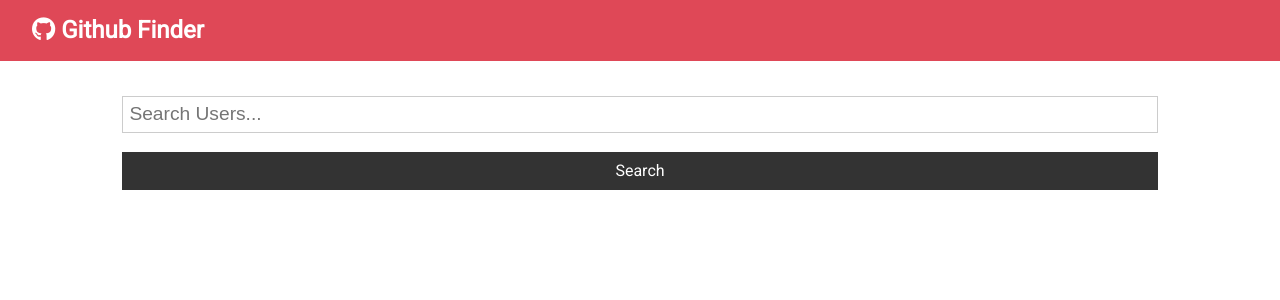
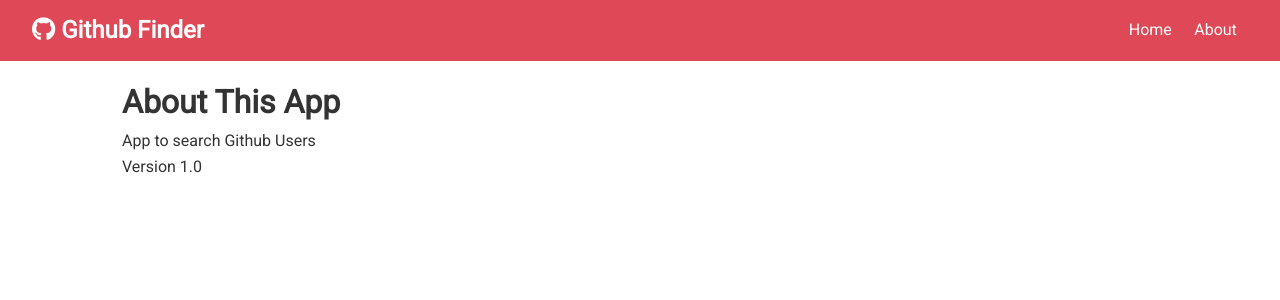
Before and after one commit to NikoIcardo/github-finder, a React (Create React App) app: page /about in a window 1280 px wide. Shown: the top 300 px of the page. Built offline with nearby package versions, Linux system fonts and the light colour scheme; the HTML template or start-up script is replaced by a standard one.

Commit message:
Added React Router DOM and an about page. Condensed the search and the results into the Home page. Then added links to both on the Navbar.

```diff
--- a/package.json
+++ b/package.json
@@ -9,6 +9,7 @@
     "axios": "^0.21.4",
     "react": "^17.0.2",
     "react-dom": "^17.0.2",
+    "react-router-dom": "^5.3.0",
     "react-scripts": "4.0.3",
     "web-vitals": "^1.1.2"
   },
--- a/src/App.js
+++ b/src/App.js
@@ -1,9 +1,11 @@
-import React, { Component } from 'react';
+import React, { Component, Fragment } from 'react';
+import { BrowserRouter as Router, Switch, Route } from 'react-router-dom';
 import axios from 'axios';
 import Navbar from './components/layout/Navbar';
 import Alert from './components/layout/Alert';
 import Users from './components/users/Users';
 import Search from './components/users/Search';
+import About from './components/pages/About';
 import './App.css';
 
 class App extends Component {
@@ -34,10 +36,17 @@
     const { users, loading, alert } = this.state;
 
     return (
+      <Router>
         <div className="App">
           <Navbar />
           <div className="container">
             <Alert alert={alert} />
+            <Switch>
+              <Route
+                path="/"
+                exact
+                render={(props) => (
+                  <Fragment>
                     <Search
                       searchUsers={this.searchUsers}
                       clearUsers={this.clearUsers}
@@ -45,8 +54,14 @@
                       setAlert={this.setAlert}
                     />
                     <Users loading={loading} users={users} />
+                  </Fragment>
+                )}
+              />
+              <Route exact path="/about" component={About} />
+            </Switch>
           </div>
         </div>
+      </Router>
     );
   }
 }
--- a/src/components/layout/Navbar.js
+++ b/src/components/layout/Navbar.js
@@ -1,5 +1,6 @@
 import React from 'react';
 import PropTypes from 'prop-types';
+import { Link } from 'react-router-dom';
 
 const Navbar = ({ icon, title }) => {
   return (
@@ -7,6 +8,14 @@
       <h1>
         <i className={icon} /> {title}
       </h1>
+      <ul>
+        <li>
+          <Link to="/">Home</Link>
+        </li>
+        <li>
+          <Link to="/about">About</Link>
+        </li>
+      </ul>
     </nav>
   );
 };
--- /dev/null
+++ b/src/components/pages/About.js
@@ -0,0 +1,13 @@
+import React, { Fragment } from 'react';
+
+const About = () => {
+  return (
+    <Fragment>
+      <h1>About This App</h1>
+      <p>App to search Github Users</p>
+      <p>Version 1.0</p>
+    </Fragment>
+  );
+};
+
+export default About;
```
Also changed, not shown: 1 other file (tests, documents, lock files or other folders). Lines whose indentation alone changed are shown as unchanged.
